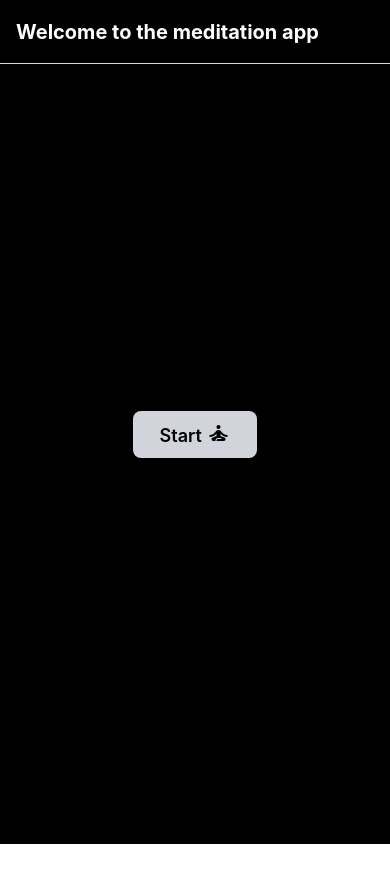
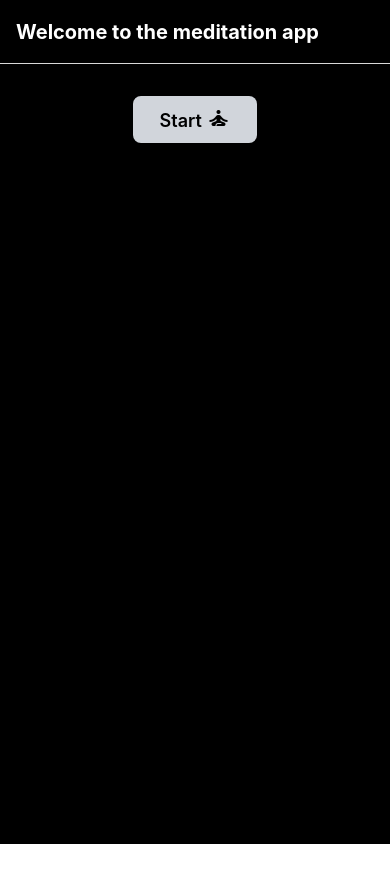
Before and after one commit to sammacfarlane23/react-native-meditation-app, a React Native app: screen /Home in a window 390 px wide. Shown: the top 882 px of the page. Before the commit the page ends 844 px from the top, so only its background shows below. Built offline with nearby package versions, Linux system fonts and the light colour scheme.

Commit message:
Styling fixes for actual mobile

```diff
--- a/Screens/HomeScreen.tsx
+++ b/Screens/HomeScreen.tsx
@@ -14,7 +14,7 @@ const HomeScreen = ({ navigation }: Props) => {
   const { entries, clearEntries } = useEntries();
 
   return (
-    <View className="flex-1 items-center justify-center bg-black px-2 pt-14">
+    <View className="flex-1 items-center justify-start bg-black px-2 pt-8">
       <View className="w-1/3">
         <Button
           className="mb-4 rounded-3xl"
--- a/components/EntryList/index.tsx
+++ b/components/EntryList/index.tsx
@@ -5,7 +5,7 @@ import EntryCard from "../EntryCard";
 
 const EntryList = ({ entries }: Entry[]) => {
   return (
-    <View className="pb-20 w-full">
+    <View className="pb-20 w-full h-full">
       <FlatList
         data={entries}
         renderItem={({ item }) => <EntryCard {...item} />}
```
